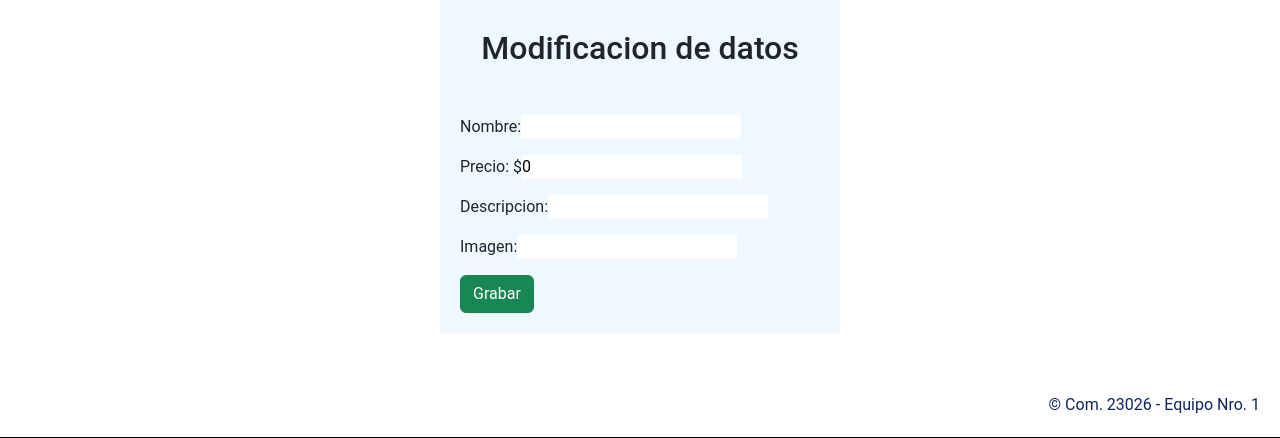
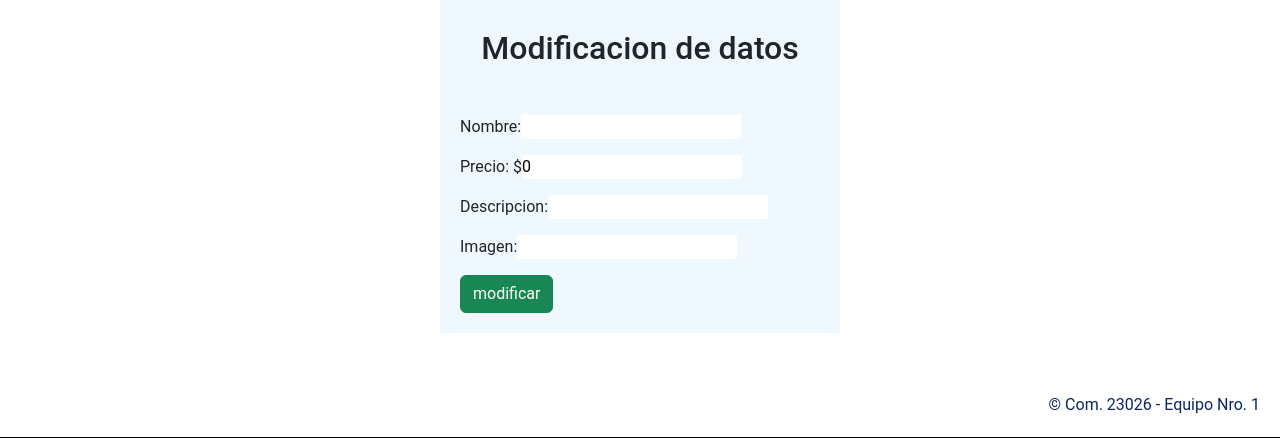
Before and after one commit to Gargolian/cacpfinal, a Flask app: template templates/plato_editar.html in a window 1280 px wide. Shown: the part 121-559 px from the top of the page. Run offline with Flask 3, Linux system fonts and the light colour scheme; the template is opened without the code that fills it, so the values that code supplies are empty; some libraries are stand-ins or nearby versions.

Commit message:
se modifico la funcion a modificar

```diff
--- a/templates/plato_editar.html
+++ b/templates/plato_editar.html
@@ -51,7 +51,7 @@
                     <input type="url" name="imagen" id="imagen" v-model="imagen">
                     <img width="100" :src="imagen" alt="">
                 </div>
-                <button type="button" class="btn btn-success" v-on:click="grabar()">Grabar</button>
+                <button type="button" class="btn btn-success" v-on:click="grabar()">modificar</button>
             </form>
         </div>
 
```
